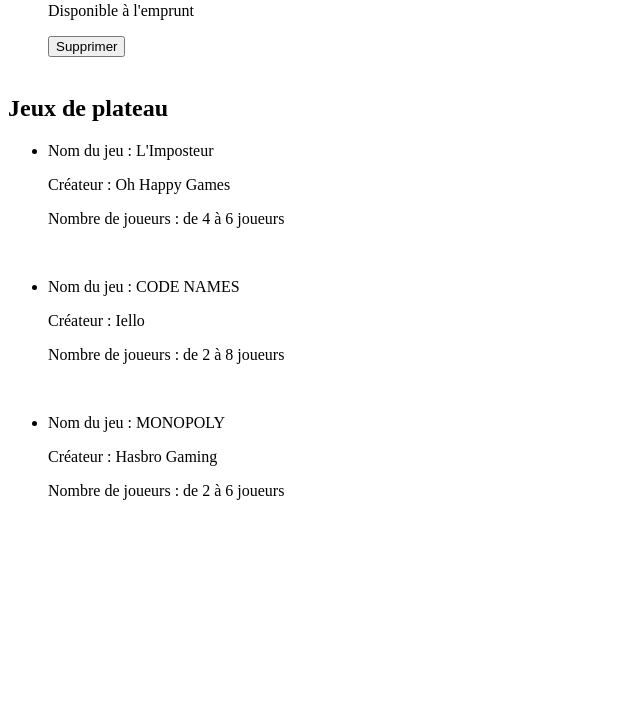
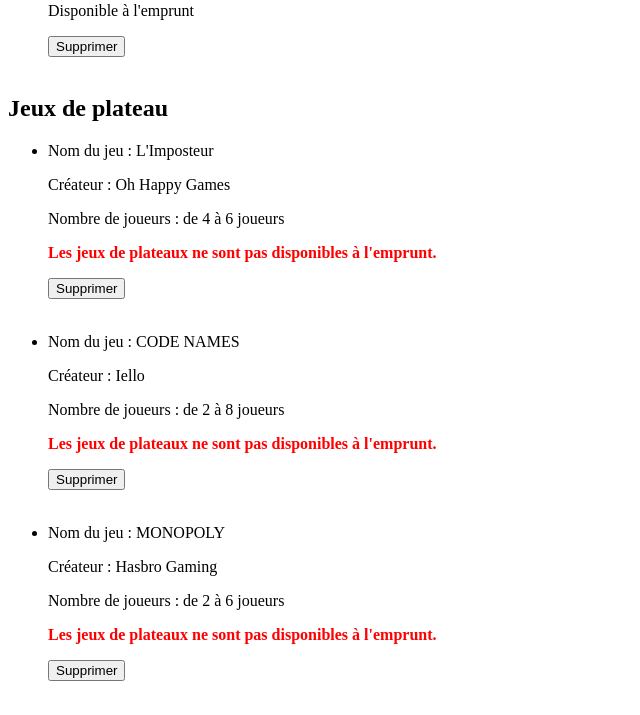
Before and after one commit to Nathi33/my_mediatheque_project, a Django app: page /bibliothecaire/listmedia/ in a window 1280 px wide. Shown: the part 1343-2058 px from the top of the page, without its empty margins (0-640 px from the left). Before the commit the page ends 1843 px from the top, so only its background shows below. Run offline with Django 5.2, Linux system fonts and the light colour scheme; data comes from the database, SQL or seed files in the repository; both versions use the stored data as it was after the commit.

Commit message:
add MAJ_plateaux

```diff
--- a/app_bibliothecaire/forms.py
+++ b/app_bibliothecaire/forms.py
@@ -179,6 +179,7 @@
         required=False,
         initial=False,
         label="Disponible",
+        widget=forms.CheckboxInput(attrs={'disabled': 'disabled'})
     )
     categorie = forms.ChoiceField(
         choices=CATEGORIES_CHOICES,
--- a/app_bibliothecaire/templates/media/listmedia.html
+++ b/app_bibliothecaire/templates/media/listmedia.html
@@ -84,6 +84,11 @@
           <p>Nom du jeu : {{ plateau.name }}</p>
           <p>Créateur : {{ plateau.auteur }}</p>
           <p>Nombre de joueurs : de {{ plateau.nombre_joueurs_min }} à {{ plateau.nombre_joueurs_max}} joueurs</p>
+          <p style="color: red; font-weight: bold;">Les jeux de plateaux ne sont pas disponibles à l'emprunt.</p>
+          <form action="{% url 'app_bibliothecaire:deletemedia' id=plateau.id %}" method="POST" style="display:inline;">
+                {% csrf_token %}
+                <button type="submit">Supprimer</button>
+          </form>
         </li><br>
       {% endfor %}
     </ul>
```
Also changed, not shown: db.sqlite3.
